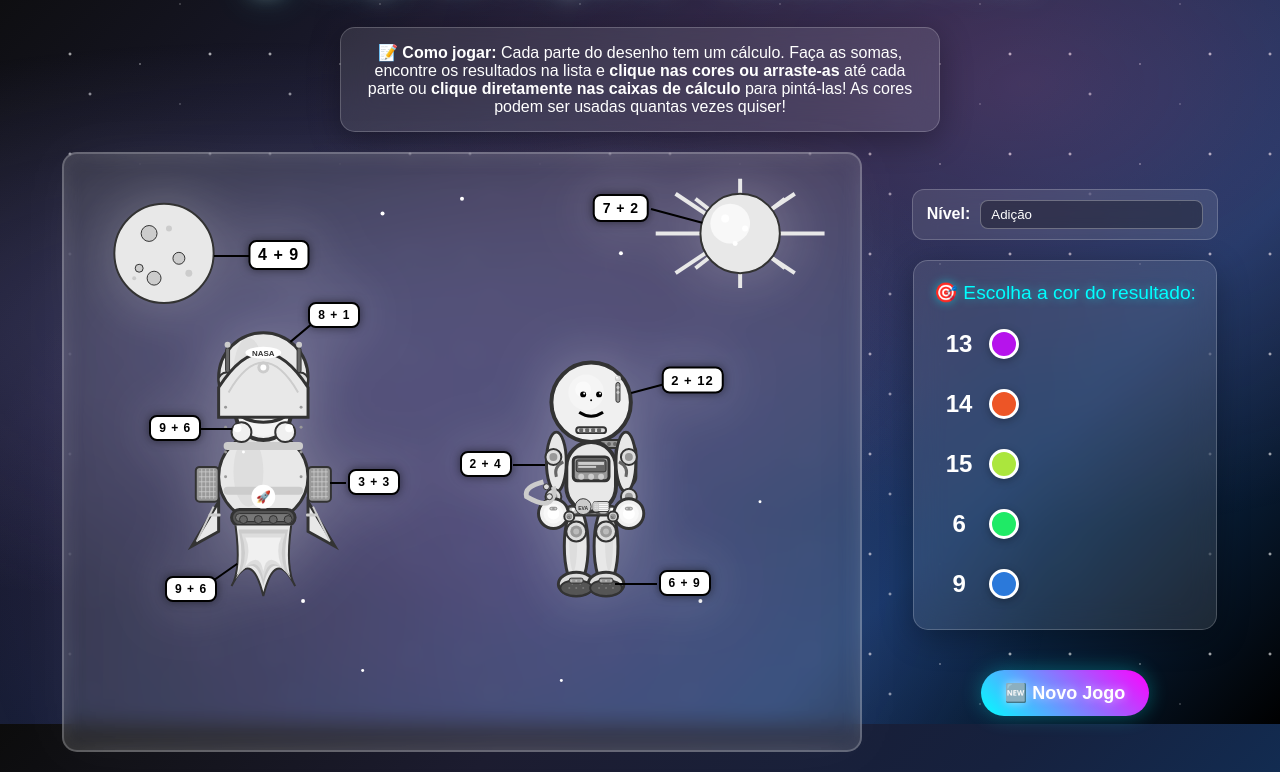
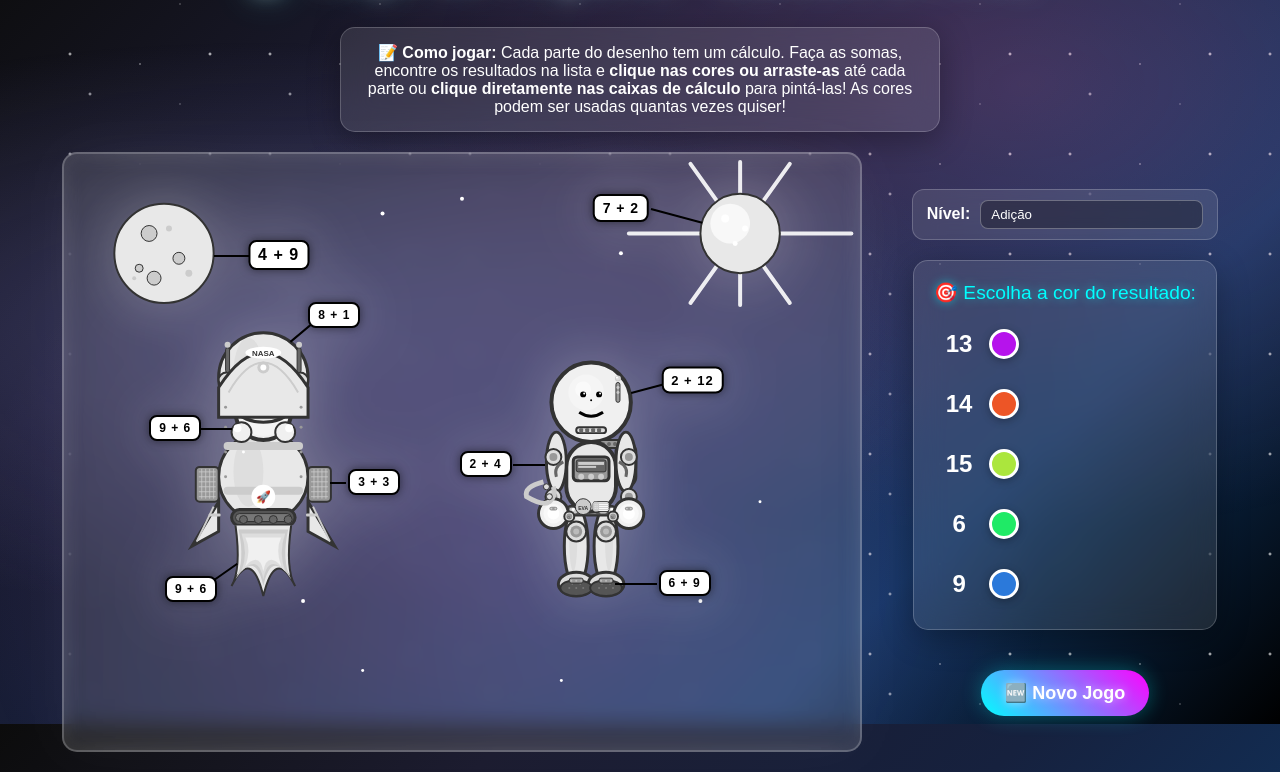
Before and after one commit to Eduardo8g/Jogo-de-calculo-e-pintar, a plain HTML site: page index.html in a window 1280 px wide. Shown: the part 76-848 px from the top of the page. Drawn offline with Linux system fonts and the light colour scheme.

Commit message:
arrumando a posição dos raios de sol

```diff
--- a/index.html
+++ b/index.html
@@ -48,6 +48,22 @@
                             <stop offset="45%" stop-color="#000000" stop-opacity="0.12"/>
                             <stop offset="100%" stop-color="#000000" stop-opacity="0"/>
                         </linearGradient>
+
+                        <!-- Filtro de brilho intenso para os raios do sol -->
+                        <filter id="sunRayGlow" x="-50%" y="-50%" width="200%" height="200%">
+                            <feGaussianBlur in="SourceGraphic" stdDeviation="2" result="blur1"/>
+                            <feGaussianBlur in="SourceGraphic" stdDeviation="1" result="blur2"/>
+                            <feMerge>
+                                <feMergeNode in="blur1"/>
+                                <feMergeNode in="blur2"/>
+                                <feMergeNode in="SourceGraphic"/>
+                            </feMerge>
+                            <feColorMatrix type="matrix" values="1 0 0 0 0 0 1 0 0 0 0 0 1 0 0 0 0 0 1.5 0" result="glow"/>
+                            <feMerge>
+                                <feMergeNode in="glow"/>
+                                <feMergeNode in="SourceGraphic"/>
+                            </feMerge>
+                        </filter>
                     </defs>
 
                     <!-- ============================================================================
@@ -81,14 +97,13 @@
                          SOL
                          ============================================================================ -->
                     <g transform="translate(580, 20)">
-                        <!-- Raios do sol -->
-                        <g stroke="#E8E8E8" stroke-width="4" fill="none" class="sun-rays">
-                            <path d="M100,5 L100,115"/>
-                            <path d="M15,60 L185,60"/>
-                            <path d="M35,20 L155,100"/>
-                            <path d="M35,100 L155,20"/>
-                            <path d="M55,25 L145,95"/>
-                            <path d="M55,95 L145,25"/>
+                        <!-- Raios do sol - Estrela dos ventos -->
+                        <g stroke="#FFFFFF" stroke-width="4" fill="none" class="sun-rays" stroke-linecap="round" opacity="0.9">
+                            <!-- Raios principais: vertical, horizontal e diagonais -->
+                            <path d="M100,-12 L100,132"/>
+                            <path d="M-12,60 L212,60"/>
+                            <path d="M50,-10 L150,130"/>
+                            <path d="M150,-10 L50,130"/>
                         </g>
 
                         <!-- Corpo principal do sol -->
```
Also changed, not shown: 1 other file.
